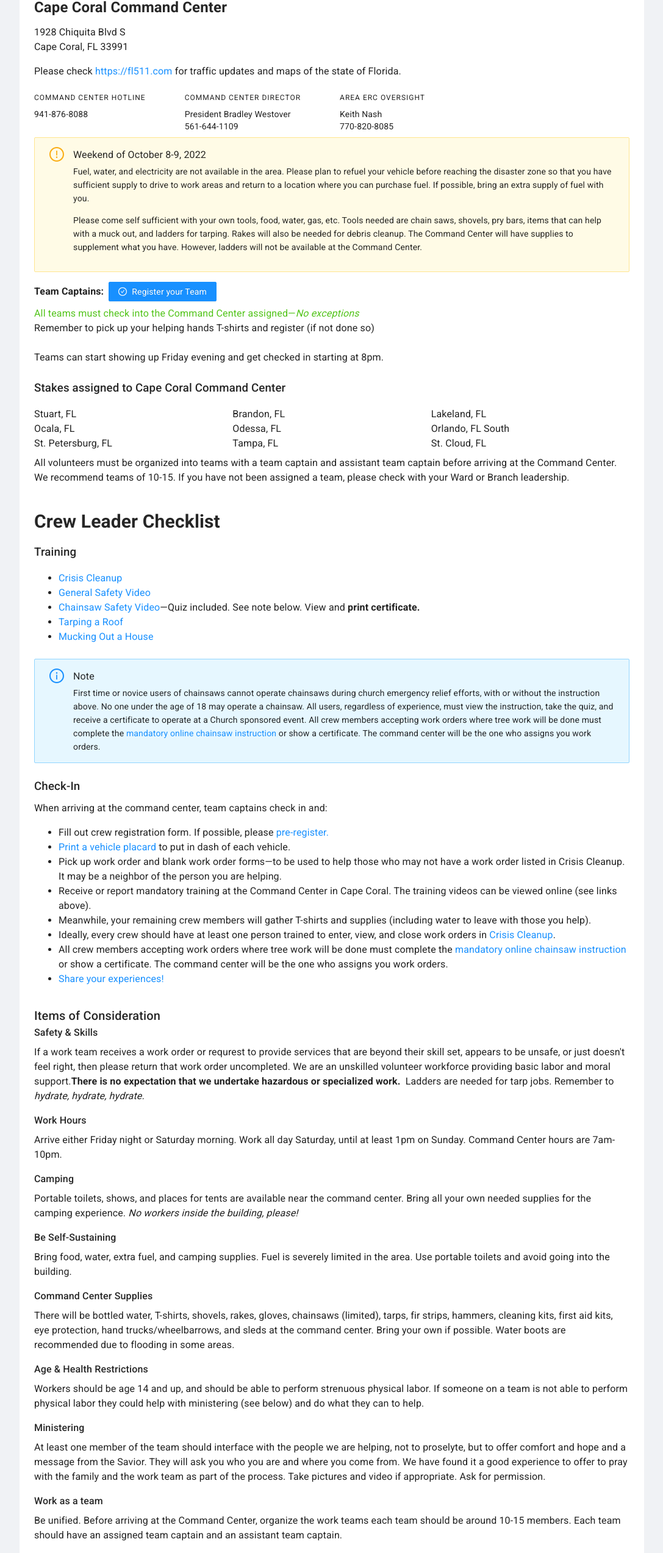
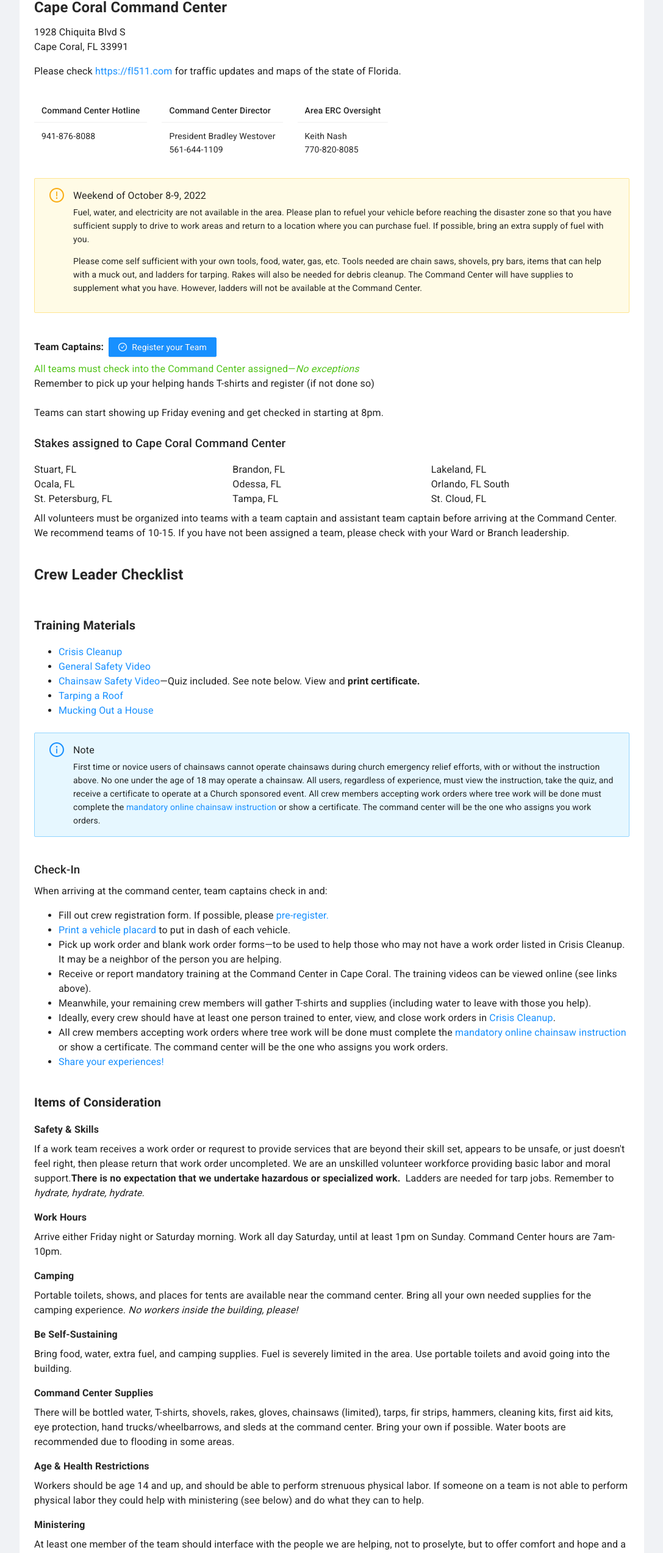
Before and after one commit to jaremieww/nase-disaster-relief, a React (Create React App) app: page /ian/cape-coral in a window 1280 px wide. Shown: the part 211-2757 px from the top of the page at 61% size, without its empty margins (18-1105 px from the left). Built offline with nearby package versions, Linux system fonts and the light colour scheme.

Commit message:
Remove MUI from Command Center pages

```diff
--- a/src/S3.tsx
+++ b/src/components/S3.tsx
@@ -1,5 +1,5 @@
 import { ReactNode } from 'react'
-import PopoutLink from "./components/PopoutLink"
+import PopoutLink from "./PopoutLink"
 
 const S3 = `https://nase-erc-assets.s3.amazonaws.com`
 
--- a/src/components/ian/CommandCenter.tsx
+++ b/src/components/ian/CommandCenter.tsx
@@ -1,9 +1,8 @@
 import { ReactNode } from "react"
-import { Alert, Button, Col, Row, Space, Typography } from 'antd'
+import { Alert, Button, Card, Col, Row, Space, Typography } from 'antd'
 import { CheckCircleOutlined } from '@ant-design/icons'
 import PopoutLink from "../PopoutLink"
-import { Box, Stack, Typography as MuiTypography } from '@mui/material'
-import { S3Link } from "../../S3"
+import { S3Link } from "../S3"
 
 const { Text, Title, Paragraph } = Typography
 
@@ -67,7 +66,7 @@ const CommandCenter = (props: CommandCenterProps) => {
 
     <Contacts contacts={contacts} />
 
-    <Alert showIcon type="warning" message="Weekend of October 8-9, 2022" description={<>
+    <Alert showIcon type="warning" style={{margin: '24px 0'}} message="Weekend of October 8-9, 2022" description={<>
       <Paragraph>
         Fuel, water, and electricity are not available in the area. Please plan to refuel your vehicle before reaching the disaster zone
         so that you have sufficient supply to drive to work areas and return to a location where you can purchase fuel. If possible, bring an extra supply of fuel with you.
@@ -134,25 +133,14 @@ type Contact = {
   body: JSX.Element
 }
 
-type ContactProps = {
-  contacts: Contact[]
-}
-
-function Contacts({ contacts }: ContactProps) {
-  return <Stack
-    direction={{ xs: 'column', sm: 'row' }}
-    spacing={{ xs: 2, sm: 8 }}
-    sx={{ mb: 1 }}
-  >
-    {
-      contacts.map((c, i) => <div key={i}>
-        <MuiTypography variant="overline">{c.title}</MuiTypography>
-        <MuiTypography component="address" variant="body2" sx={{ fontStyle: 'normal' }}>
-          {c.body}
-        </MuiTypography>
-      </div>)
-    }
-  </Stack>
+type ContactsProps = { contacts: Contact[] }
+function Contacts({ contacts }: ContactsProps) {
+  return <Space direction="horizontal" align="start" size="large">
+    {contacts.map((c, i) => <Card key={i} title={c.title} size="small" bordered={false}>
+      {c.body}
+    </Card>
+    )}
+  </Space>
 }
 
 type CrewLeaderChecklistProps = {
@@ -162,32 +150,15 @@ type CrewLeaderChecklistProps = {
 
 function CrewLeaderChecklist({ registrationLink, location }: CrewLeaderChecklistProps) {
   return <>
-    <Title level={2}>Crew Leader Checklist</Title>
-
+    <Title level={3}>Crew Leader Checklist</Title>
     <Training />
-
-    <h3>Check-In</h3>
-    <p>When arriving at the command center, team captains check in and:</p>
-    <ul>
-      <li>Fill out crew registration form. {registrationLink && <>If possible, please <PopoutLink href={registrationLink}>pre-register.</PopoutLink></>}</li>
-      <li><S3Link path="ian/florida-dashboard-placard.pdf">Print a vehicle placard</S3Link> to put in dash of each vehicle.</li>
-      <li>Pick up work order and blank work order forms—to be used to help those who may not have a work order listed in Crisis Cleanup. It may be a neighbor of the person you are helping.</li>
-      <li>Receive or report mandatory training at the Command Center in {location}. The training videos can be viewed online (see links above).</li>
-      <li>Meanwhile, your remaining crew members will gather T-shirts and supplies (including water to leave with those you help).</li>
-      <li>Ideally, every crew should have at least one person trained to enter, view, and close work orders in <a href="https://crisiscleanup.org">Crisis Cleanup</a>.</li>
-      <li>
-        All crew members accepting work orders where tree work will be done must complete the&nbsp;
-        <a href="https://www.churchofjesuschrist.org/callings/church-safety-and-health/chainsaw-safety?lang=eng">mandatory online chainsaw instruction</a> or show a certificate.
-        The command center will be the one who assigns you work orders.
-      </li>
-      <li><a href="/crew-leader-checklist#share">Share your experiences!</a></li>
-    </ul>
+    <CheckIn registrationLink={registrationLink} location={location} />
   </>
 }
 
 function Training() {
-  return <Space direction="vertical" style={{ marginBottom: '24px' }}>
-    <h3>Training</h3>
+  return <Space direction="vertical" style={{ marginTop: '40px' }}>
+    <Title level={4}>Training Materials</Title>
     <ul>
       <li><PopoutLink href="https://www.youtube.com/watch?v=ot4LZjtK0xo">Crisis Cleanup</PopoutLink></li>
       <li><PopoutLink href="https://www.churchofjesuschrist.org/media/video/2015-10-0100-emergency-response-volunteer-training?lang=eng">General Safety Video</PopoutLink></li>
@@ -212,50 +183,72 @@ function Training() {
   </Space>
 }
 
+type CheckInProps = { registrationLink: string, location: string }
+function CheckIn({ registrationLink, location }: CheckInProps) {
+  return <section style={{ marginTop: 40 }}>
+    <h3>Check-In</h3>
+    <p>When arriving at the command center, team captains check in and:</p>
+    <ul>
+      <li>Fill out crew registration form. {registrationLink && <>If possible, please <PopoutLink href={registrationLink}>pre-register.</PopoutLink></>}</li>
+      <li><S3Link path="ian/florida-dashboard-placard.pdf">Print a vehicle placard</S3Link> to put in dash of each vehicle.</li>
+      <li>Pick up work order and blank work order forms—to be used to help those who may not have a work order listed in Crisis Cleanup. It may be a neighbor of the person you are helping.</li>
+      <li>Receive or report mandatory training at the Command Center in {location}. The training videos can be viewed online (see links above).</li>
+      <li>Meanwhile, your remaining crew members will gather T-shirts and supplies (including water to leave with those you help).</li>
+      <li>Ideally, every crew should have at least one person trained to enter, view, and close work orders in <a href="https://crisiscleanup.org">Crisis Cleanup</a>.</li>
+      <li>
+        All crew members accepting work orders where tree work will be done must complete the&nbsp;
+        <a href="https://www.churchofjesuschrist.org/callings/church-safety-and-health/chainsaw-safety?lang=eng">mandatory online chainsaw instruction</a> or show a certificate.
+        The command center will be the one who assigns you work orders.
+      </li>
+      <li><a href="/crew-leader-checklist#share">Share your experiences!</a></li>
+    </ul>
+  </section>
+}
+
 type ItemsOfConsiderationProps = { commandCenterPhoneNumber: string }
 function ItemsOfConsideration({ commandCenterPhoneNumber }: ItemsOfConsiderationProps) {
-  return <Box component="section" sx={{ mt: 4 }}>
-    <MuiTypography variant="h6" component="h3">Items of Consideration</MuiTypography>
+  return <section style={{ marginTop: '40px' }}>
+    <Title level={4}>Items of Consideration</Title>
 
 
-    <h4>Safety &amp; Skills</h4>
+    <Title level={5}>Safety &amp; Skills</Title>
     <p>If a work team receives a work order or requrest to provide services that are beyond their skill set, appears to be unsafe, or just doesn't feel right, then please return that work order uncompleted.
       We are an unskilled volunteer workforce providing basic labor and moral support.
       <strong>There is no expectation that we undertake hazardous or specialized work.</strong>&nbsp;
       Ladders are needed for tarp jobs. Remember to <em>hydrate, hydrate, hydrate.</em>
     </p>
 
-    <h4>Work Hours</h4>
+    <Title level={5}>Work Hours</Title>
     <p>Arrive either Friday night or Saturday morning. Work all day Saturday, until at least 1pm on Sunday.
       Command Center hours are 7am-10pm.
     </p>
 
-    <h4>Camping</h4>
+    <Title level={5}>Camping</Title>
     <p>Portable toilets, shows, and places for tents are available near the command center. Bring all your own needed supplies for the camping experience. <em>No workers inside the building, please!</em></p>
 
-    <h4>Be Self-Sustaining</h4>
+    <Title level={5}>Be Self-Sustaining</Title>
     <p>Bring food, water, extra fuel, and camping supplies. Fuel is severely limited in the area. Use portable toilets and avoid going into the building.</p>
 
-    <h4>Command Center Supplies</h4>
+    <Title level={5}>Command Center Supplies</Title>
     <p>
       There will be bottled water, T-shirts, shovels, rakes, gloves, chainsaws (limited), tarps, fir strips, hammers, cleaning kits, first aid kits, eye protection, hand trucks/wheelbarrows, and sleds at the command center.
       Bring your own if possible. Water boots are recommended due to flooding in some areas.
     </p>
 
-    <h4>Age &amp; Health Restrictions</h4>
+    <Title level={5}>Age &amp; Health Restrictions</Title>
     <p>Workers should be age 14 and up, and should be able to perform strenuous physical labor. If someone on a team is not able to perform physical labor they could help with ministering (see below) and do what they can to help.</p>
 
-    <h4>Ministering</h4>
+    <Title level={5}>Ministering</Title>
     <p>
       At least one member of the team should interface with the people we are helping, not to proselyte, but to offer comfort and hope and a message from the Savior.
       They will ask you who you are and where you come from.
       We have found it a good experience to offer to pray with the family and the work team as part of the process. Take pictures and video if appropriate. Ask for permission.
     </p>
 
-    <h4>Work as a team</h4>
+    <Title level={5}>Work as a team</Title>
     <p>Be unified. Before arriving at the Command Center, organize the work teams each team should be around 10-15 members. Each team should have an assigned team captain and an assistant team captain.</p>
 
-    <h4>Call ahead - Receive Permission - Close each Work Order</h4>
+    <Title level={5}>Call ahead - Receive Permission - Close each Work Order</Title>
     <ul>
       <li>Check to see if the homeowner still needs help and is available to receive you</li>
       <li>Have the homeowner sign the work order if possible.</li>
@@ -275,7 +268,7 @@ function ItemsOfConsideration({ commandCenterPhoneNumber }: ItemsOfConsideration
       </li>
     </ul>
 
-    <h4>If you finish all of your work orders, choose one of the following options</h4>
+    <Title level={5}>If you finish all of your work orders, choose one of the following options</Title>
     <ol>
       <li>Check crisiscleanup.org for other nearby jobs that might be unclaimed.</li>
       <li>Look for someone nearby who could use some help. Get their permission and be sure to fill out a paper work-order form (or use the intake for on crisiscleanup.org)</li>
@@ -284,17 +277,17 @@ function ItemsOfConsideration({ commandCenterPhoneNumber }: ItemsOfConsideration
       <li><strong>Return and Report.</strong> It is so critical that you report your efforts to the command center!</li>
     </ol>
 
-    <h4>Be sure to separate debris types on the side of the road</h4>
+    <Title level={5}>Be sure to separate debris types on the side of the road</Title>
     <p>Keep the roadway clear.</p>
-  </Box>
+  </section>
 }
 
 function SundayServices() {
-  return <Box component="section" sx={{ mt: 4 }}>
-    <h3>Sunday Services</h3>
+  return <section style={{ marginTop: '40px' }}>
+    <Title level={4}>Sunday Services</Title>
 
     <p>
       A short Sacrament meeting will be held at the command center at on Sunday morning at 7:30 AM. Members should come in clean work clothes. Following the meeting, crews should plan to continue working.
     </p>
-  </Box>
+  </section>
 }
--- a/src/components/ian/Index.tsx
+++ b/src/components/ian/Index.tsx
@@ -1,5 +1,5 @@
 import { Alert, List, Space, Typography } from "antd"
-import { S3Link, formatS3Url } from "../../S3"
+import { S3Link, formatS3Url } from "../S3"
 import PopoutLink from "../PopoutLink"
 
 const { Paragraph, Title } = Typography
```
Also changed, not shown: src/components/ian/SundayServices.tsx (deleted, +0 -12 lines).
